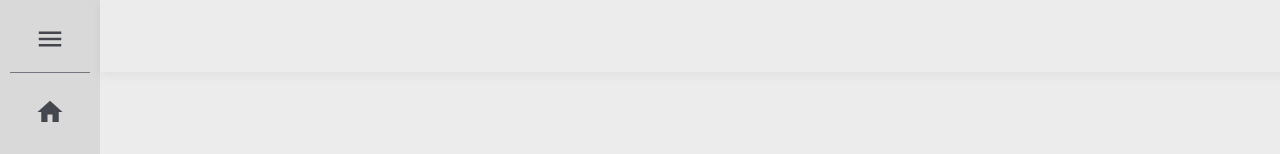
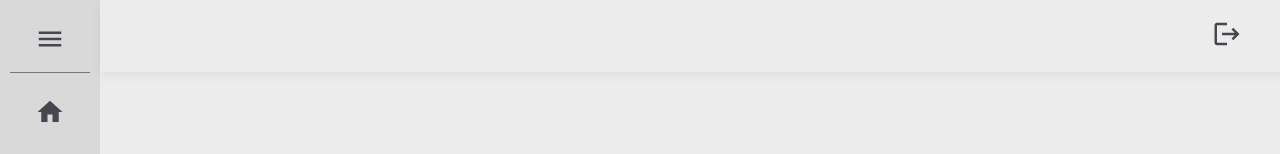
Before and after one commit to DerekLin86/light-control-management, an Angular app: page / in a window 1280 px wide. Shown: the top 154 px of the page. Built offline with nearby package versions, Linux system fonts and the light colour scheme.

Commit message:
Add logout and alert button.

```diff
--- a/src/app/layout/header/header.component.html
+++ b/src/app/layout/header/header.component.html
@@ -1 +1,7 @@
 <div>{{ path() }}</div>
+
+<div class="tools-container">
+  <button mat-icon-button matTooltip="Log Out">
+    <mat-icon Outlined>logout</mat-icon>
+  </button>
+</div>
--- a/src/app/layout/header/header.component.scss
+++ b/src/app/layout/header/header.component.scss
@@ -14,8 +14,9 @@
   padding: 0 2rem;
   position: fixed;
   top: 0;
-  width: 100%;
+  width: calc(100% - 10rem);
   z-index: 999;
+  justify-content: space-between;
 
 .mat-mdc-button {
     font-size: 1.5rem;
--- a/src/app/layout/header/header.component.ts
+++ b/src/app/layout/header/header.component.ts
@@ -5,10 +5,12 @@ import {
 } from '@angular/core';
 import { CommonModule } from '@angular/common';
 import { MatButtonModule } from '@angular/material/button';
+import { MatIconModule } from '@angular/material/icon';
+import { MatTooltipModule } from '@angular/material/tooltip';
 
 @Component({
   selector: 'app-header',
-  imports: [MatButtonModule, CommonModule],
+  imports: [MatButtonModule, CommonModule, MatIconModule, MatTooltipModule],
   templateUrl: './header.component.html',
   styleUrl: './header.component.scss',
   standalone: true,
--- a/src/app/layout/left-bar/left-bar.component.ts
+++ b/src/app/layout/left-bar/left-bar.component.ts
@@ -1,8 +1,8 @@
 import { ChangeDetectionStrategy, Component } from '@angular/core';
-import {MatButtonModule} from '@angular/material/button';
-import {MatIconModule} from '@angular/material/icon'
+import { MatButtonModule } from '@angular/material/button';
+import { MatIconModule } from '@angular/material/icon';
 import { MatTooltipModule } from '@angular/material/tooltip';
-import {MatDividerModule} from '@angular/material/divider';
+import { MatDividerModule } from '@angular/material/divider';
 
 @Component({
   selector: 'app-left-bar',
```
